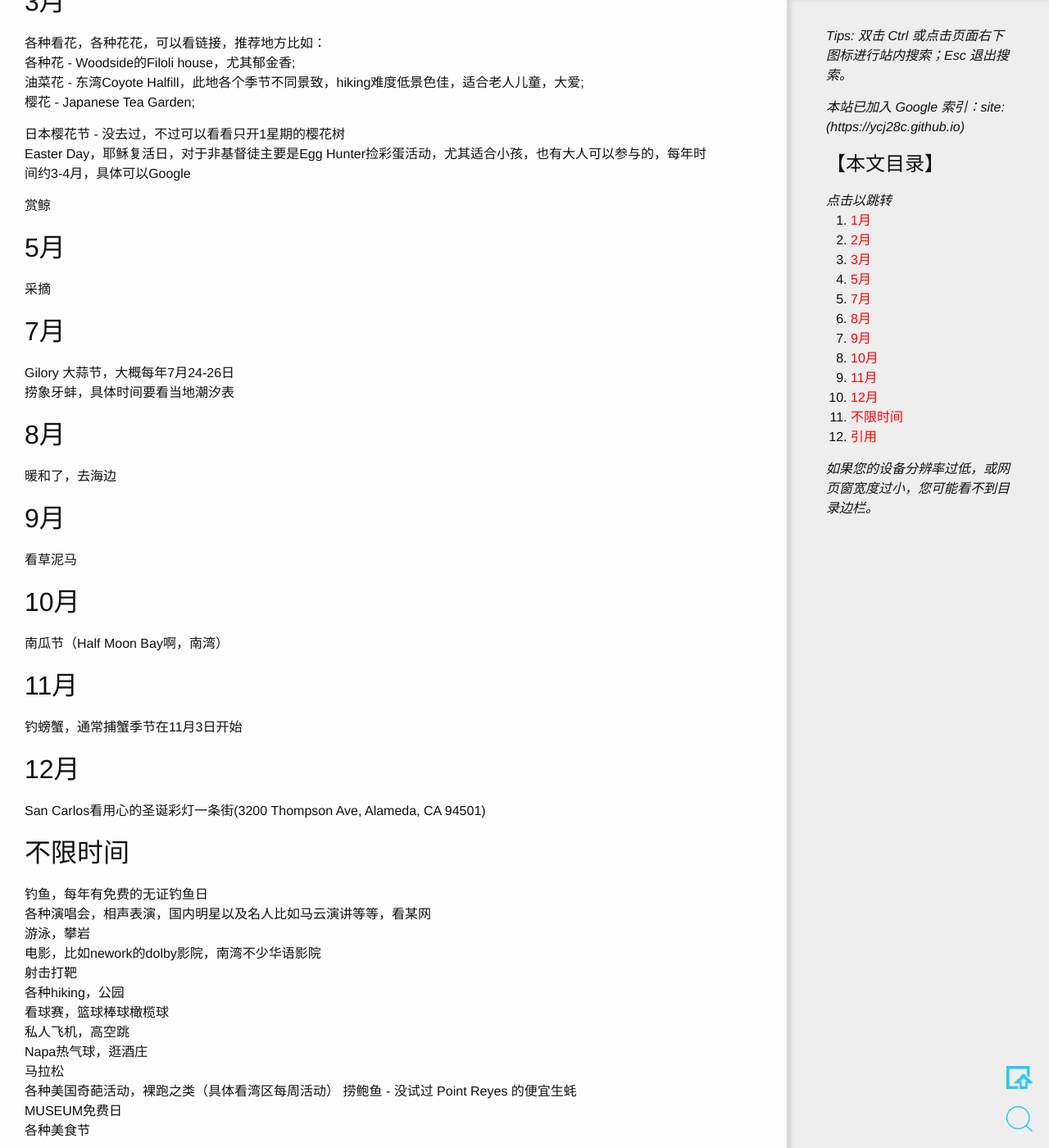
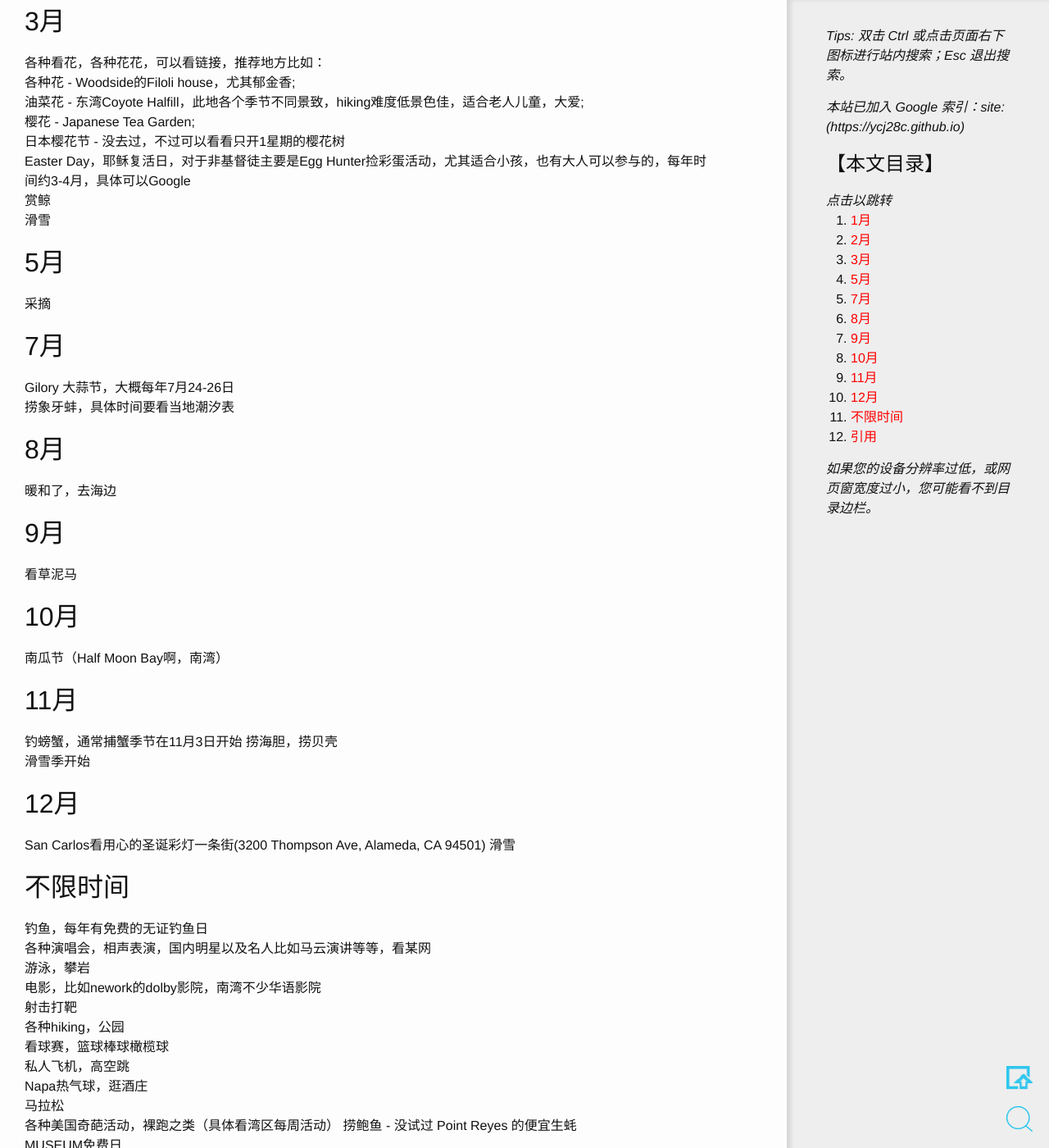
Before and after one commit to ycj28c/lifeblog, a Jekyll site: the page built from _posts/2018-04-01-bayarea-activities-monthly.md, in a window 1280 px wide and 1400 px high, scrolled down 917 px. Shown: the whole window at 82% size. Built offline with Jekyll 4.4.1, drawn with Linux system fonts in a browser that asks for light colours; comment, search, counter and statistics services are not loaded; some of the changed text lies outside the part shown.

Commit message:
20201214_165919

```diff
--- a/_posts/2018-04-01-bayarea-activities-monthly.md
+++ b/_posts/2018-04-01-bayarea-activities-monthly.md
@@ -11,11 +11,13 @@
 
 1月
 ---
-登高，Mission Peak之类的（添加）
+登高，Mission Peak之类的
+滑雪
 
 2月
 ---
 春节，近几年的'载歌载谷'很不错，还会有游园活动写春联灯谜等挺有节日气氛，需要提前购票
+滑雪
 
 3月
 ---
@@ -23,11 +25,10 @@
 各种花 - Woodside的Filoli house，尤其郁金香;
 油菜花 - 东湾Coyote Halfill，此地各个季节不同景致，hiking难度低景色佳，适合老人儿童，大爱;
 樱花 - Japanese Tea Garden;
-
 日本樱花节 - 没去过，不过可以看看只开1星期的樱花树
 Easter Day，耶稣复活日，对于非基督徒主要是Egg   Hunter捡彩蛋活动，尤其适合小孩，也有大人可以参与的，每年时间约3-4月，具体可以Google
-
 赏鲸
+滑雪
 
 5月
 ---
@@ -53,10 +54,13 @@
 11月
 ----
 钓螃蟹，通常捕蟹季节在11月3日开始
+捞海胆，捞贝壳
+滑雪季开始
 
 12月
 ----
 San Carlos看用心的圣诞彩灯一条街(3200 Thompson Ave, Alameda, CA 94501)
+滑雪
 
 不限时间
 --------
```
Also changed, not shown: _posts/2020-03-11-compensation.md (added, +24 -0 lines), _posts/2020-03-11-us-stock-market.md (+1 -1 lines).
